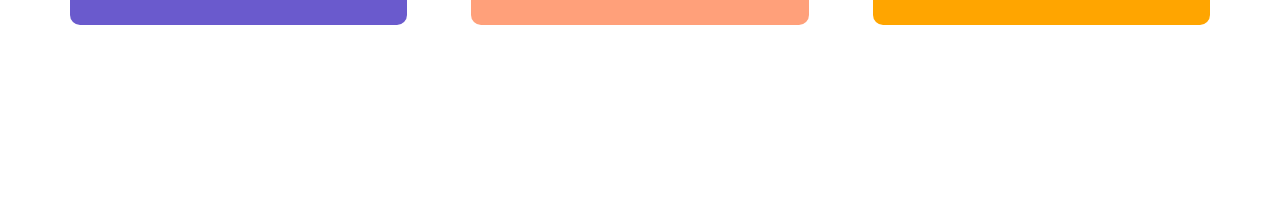
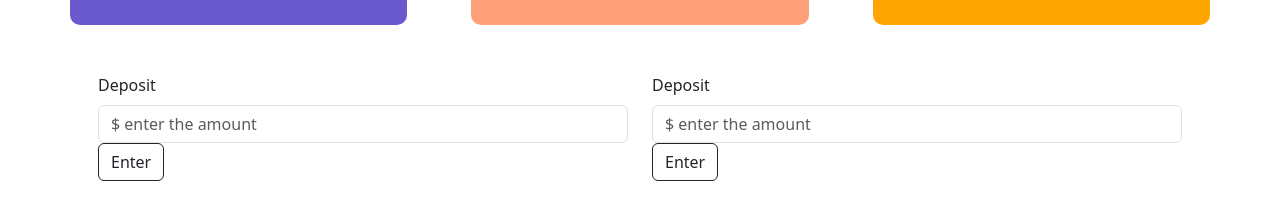
Before and after one commit to tasnimayan/az-online-banking, a plain HTML site: page index.html in a window 1280 px wide. Shown: the part 692-912 px from the top of the page. Before the commit the page ends 800 px from the top, so only its background shows below. Drawn offline with nearby package versions, Linux system fonts and the light colour scheme.

Commit message:
second commit

```diff
--- a/index.html
+++ b/index.html
@@ -46,6 +46,22 @@
         </div>
       </div>
     </div>
+
+    <div class="row p-5">
+      <div class="col-md-6">
+        <div class="input">
+          <label class="form-label" for="deposit-input">Deposit</label>
+          <input class="form-control" type="number" placeholder="$ enter the amount">
+          <button class="btn btn-outline-dark">Enter</button>
+        </div>
+      </div>
+      <div class="col-md-6">
+        <div class="input">
+          <label class="form-label" for="deposit-input">Deposit</label>
+          <input class="form-control" type="number" placeholder="$ enter the amount">
+          <button class="btn btn-outline-dark">Enter</button>
+      </div>
+    </div>
   </section>
 
 
```
